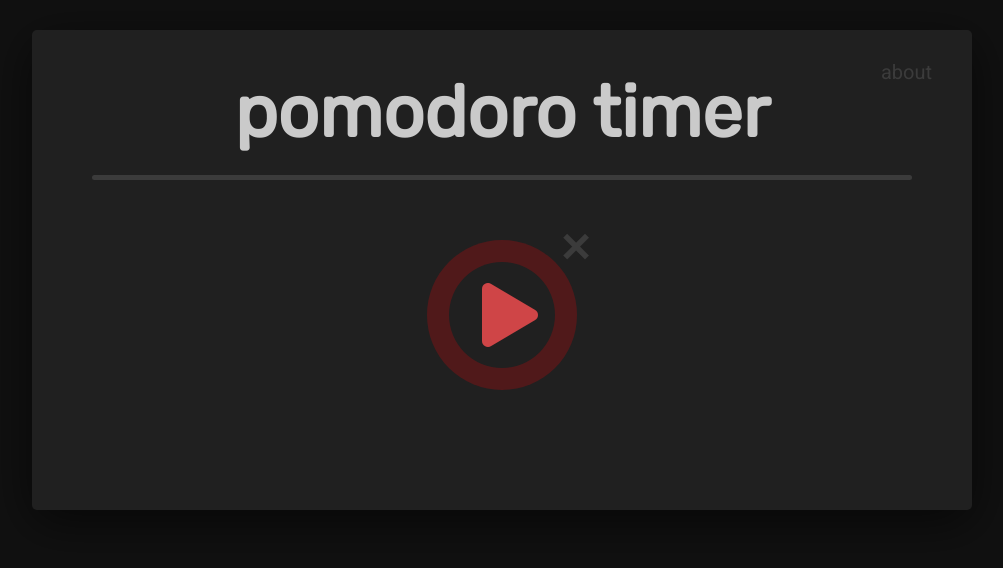
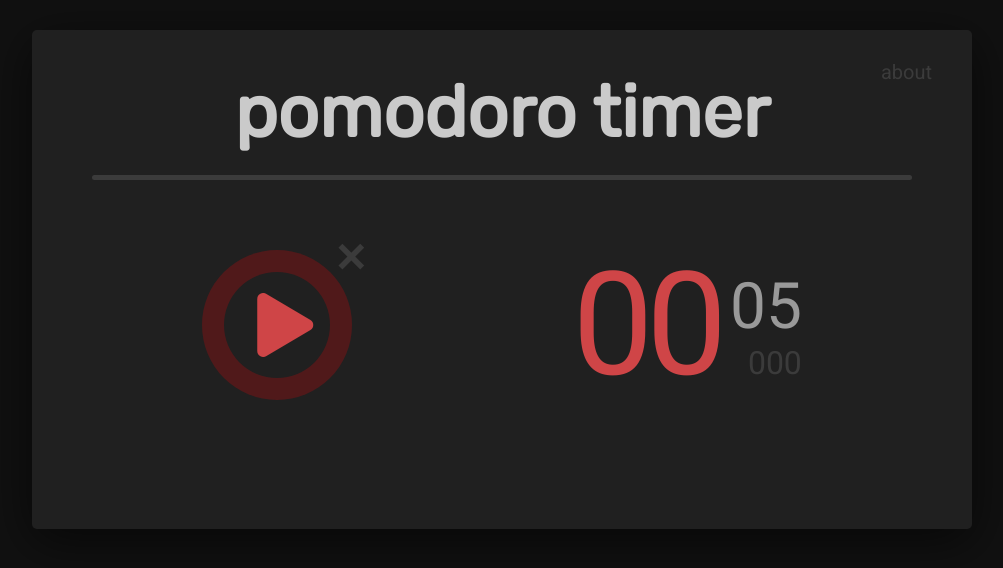
Before and after one commit to arielbk/pomodoro-timer, a React (Create React App) app: page / in a window 1280 px wide. Shown: the top 568 px of the page, without its empty margins (138-1141 px from the left). Built offline with nearby package versions, Linux system fonts and the light colour scheme.

Commit message:
implemented interim styles and time display component

```diff
--- a/src/Pomodoro/ButtonProgress.js
+++ b/src/Pomodoro/ButtonProgress.js
@@ -1,6 +1,8 @@
+// this could be split into some sub-components
+// play/pause button and circular progress bar component
+
 import React, { Component } from 'react';
 
-// play/pause button and circular progress bar component
 class ButtonProgress extends Component {
   constructor(props) {
     super(props);
@@ -18,6 +20,7 @@ class ButtonProgress extends Component {
     this.cw = this.circle.canvas.width;
     this.ch = this.circle.canvas.height;
 
+    // optimised animation
     requestAnimationFrame(this.progressCircle);
   }
 
--- a/src/Pomodoro/ShowTime.js
+++ b/src/Pomodoro/ShowTime.js
@@ -7,27 +7,36 @@ class ShowTime extends Component {
   //                                           updateTimeShown
   // --------------------------------------------------------------------------
 
-  // take in seconds and return minutes and seconds
-  updateTimeShown(duration) { // in seconds (for now)
-    let mins = Math.floor((duration/60));
-    if (mins < 10) mins = `0${mins}`; // prepend 0 if < 10
-    let secs = Math.floor(duration%60);
-    if (secs < 10) secs = `0${secs}`; // prepend 0 if < 10
-    this.setState({ showTime: {
-      mins,
-      secs,
-      msecs: '000',
-    }});
-    document.title = `${mins}:${secs} - pomodoro timer`;
-  }
+  // // take in seconds and return minutes and seconds
+  // updateTimeShown(duration) { // in seconds (for now)
+  //   let mins = Math.floor((duration/60));
+  //   if (mins < 10) mins = `0${mins}`; // prepend 0 if < 10
+  //   let secs = Math.floor(duration%60);
+  //   if (secs < 10) secs = `0${secs}`; // prepend 0 if < 10
+  //   this.setState({ showTime: {
+  //     mins,
+  //     secs,
+  //     msecs: '000',
+  //   }});
+  //   document.title = `${mins}:${secs} - pomodoro timer`;
+  // }
 
   render() {
+    const timeRemaining = this.props.timeRemaining;
+
+    let mins = Math.floor((timeRemaining/60));
+    if (mins < 10) mins = `0${mins}`; // prepend 0 if < 10
+
+    let secs = Math.floor(timeRemaining%60);
+    if (secs < 10) secs = `0${secs}`; // prepend 0 if < 10
+
+    document.title = `${mins}:${secs} - pomodoro timer`;
     return (
     <div className="show-time">
-      <div className="minutes" style={this.props.font}>{this.props.time.mins}</div>
+      <div className="minutes" style={this.props.font}>{mins}</div>
       <div className="seconds-group">
-        <div className="seconds">{this.props.time.secs}</div>
-        <div className="milliseconds">{this.props.time.msecs}</div>
+        <div className="seconds">{secs}</div>
+        <div className="milliseconds">000</div>
       </div>
     </div>
   )}
--- a/src/Pomodoro/View.js
+++ b/src/Pomodoro/View.js
@@ -1,6 +1,6 @@
 import React, { Component } from 'react';
 import ButtonProgress from './ButtonProgress';
-// import ShowTime from './ShowTime';
+import ShowTime from './ShowTime';
 // import Counters from './Counters';
 // import Settings from './Settings';
 
@@ -9,7 +9,7 @@ class View extends Component {
     super(props);
     this.handleSettingsToggle = this.handleSettingsToggle.bind(this);
     this.handleAboutToggle = this.handleAboutToggle.bind(this);
-    this.timerStyler = this.timerStyler.bind(this);
+
   }
 
   // --------------------------------------------------------------------------
@@ -46,59 +46,6 @@ class View extends Component {
     this.props.changeState({styles});
   }
 
-  // --------------------------------------------------------------------------
-  //                                           timer styler - TO DO!!!
-  // --------------------------------------------------------------------------
-
-  timerStyler() {
-
-    const styles = this.props.styles;
-    const activeTimer = this.props.activeTimer;
-
-    // empty out titles styles
-    styles.titles = {
-      workTitle: { color: '', borderBottom: '' },
-      breakTitle: { color: '', borderBottom: '' },
-      longBreakTitle: { color: '', borderBottom: '' }
-    }
-
-    if (activeTimer === 'longBreak' ) { // reflect long break cycle
-      styles.titles.longBreakTitle.color = 'var(--lightgreen)';
-      styles.titles.longBreakTitle.borderBottom = '6px solid var(--lightgreen)';
-      styles.font.color = 'var(--lightgreen)';
-      styles.background.background = 'var(--darkgreen)';
-
-      this.updateTimeShown(this.state.longBreak.timeRemaining);
-      this.props.changeState(prevState => {
-        return { pomodoros: prevState.pomodoros + 1, progressPercent: 0 }
-      });
-
-    } else if (activeTimer === 'work') { // reflect next work cycle
-      styles.titles.workTitle.color = 'var(--lightred)';
-      styles.titles.workTitle.borderBottom = '6px solid var(--lightred)';
-
-      styles.font.color = 'var(--lightred)';
-      styles.background.background = 'var(--darkred)';
-
-      this.updateTimeShown(this.state.work.timeRemaining);
-      this.props.changeState({ longBreakTime: false });
-
-    } else if (activeTimer === 'break') {
-      styles.titles.breakTitle.color = 'var(--lightorange)';
-      styles.titles.breakTitle.borderBottom = '6px solid var(--lightorange)';
-
-      styles.font.color = 'var(--lightorange)';
-      styles.background.background = 'var(--darkorange)';
-
-      this.updateTimeShown(this.state.break.timeRemaining);
-      this.props.changeState(prevState => {
-        return { pomodoros: prevState.pomodoros + 1, longBreakTime: false}
-      });
-    }
-
-    // set new styles
-    this.props.changeState({ styles });
-  }
 
 
   render() {
@@ -118,11 +65,11 @@ class View extends Component {
         longBreak={this.props.longBreak}
         intervalID={this.props.intervalID}
       />
-      {/* <ShowTime
+      <ShowTime
         font={this.props.styles.font}
-        time={this.props.showTime}
+        timeRemaining={this.props.activeTimer.timeRemaining}
       />
-      <Counters
+      {/* <Counters
         pomodoros={this.props.pomodoros}
         goal={this.props.goal}
       /> */}
--- a/src/Pomodoro/index.js
+++ b/src/Pomodoro/index.js
@@ -106,6 +106,8 @@ class Pomodoro extends Component {
 
     this.timerFunc = this.timerFunc.bind(this);
     this.onTimerEnd = this.onTimerEnd.bind(this);
+
+    this.timerStyler = this.timerStyler.bind(this);
   }
 
   // -----------------------------------------------------------------------------------------
@@ -191,11 +193,51 @@ class Pomodoro extends Component {
     activeTimer.timeRemaining = nextTimer.duration;
     activeTimer.paused = true;
 
-    this.setState({ activeTimer });
+    this.setState({ activeTimer }, this.timerStyler);
   };
 
 
+// --------------------------------------------------------------------------
+  //       timer styler - does not really belong here - styled components coming
+  // --------------------------------------------------------------------------
 
+  timerStyler() {
+
+    const styles = JSON.parse(JSON.stringify(this.state.styles)); // deep clone
+    const timerName = this.state.activeTimer.name;
+
+    // empty out styles
+    styles.titles = {
+      workTitle: { color: '', borderBottom: '' },
+      breakTitle: { color: '', borderBottom: '' },
+      longBreakTitle: { color: '', borderBottom: '' }
+    }
+
+    if (timerName === 'work') { // reflect next work cycle
+      styles.titles.workTitle.color = 'var(--lightred)';
+      styles.titles.workTitle.borderBottom = '6px solid var(--lightred)';
+
+      styles.font.color = 'var(--lightred)';
+      styles.background.background = 'var(--darkred)';
+
+    } else if (timerName === 'break') {
+      styles.titles.breakTitle.color = 'var(--lightorange)';
+      styles.titles.breakTitle.borderBottom = '6px solid var(--lightorange)';
+
+      styles.font.color = 'var(--lightorange)';
+      styles.background.background = 'var(--darkorange)';
+
+    } else if (timerName === 'longBreak' ) {
+      styles.titles.longBreakTitle.color = 'var(--lightgreen)';
+      styles.titles.longBreakTitle.borderBottom = '6px solid var(--lightgreen)';
+      styles.font.color = 'var(--lightgreen)';
+      styles.background.background = 'var(--darkgreen)';
+
+    }
+
+    // set new styles
+    this.setState({ styles });
+  }
 
 
   // -----------------------------------------------------------------------------------------
```
